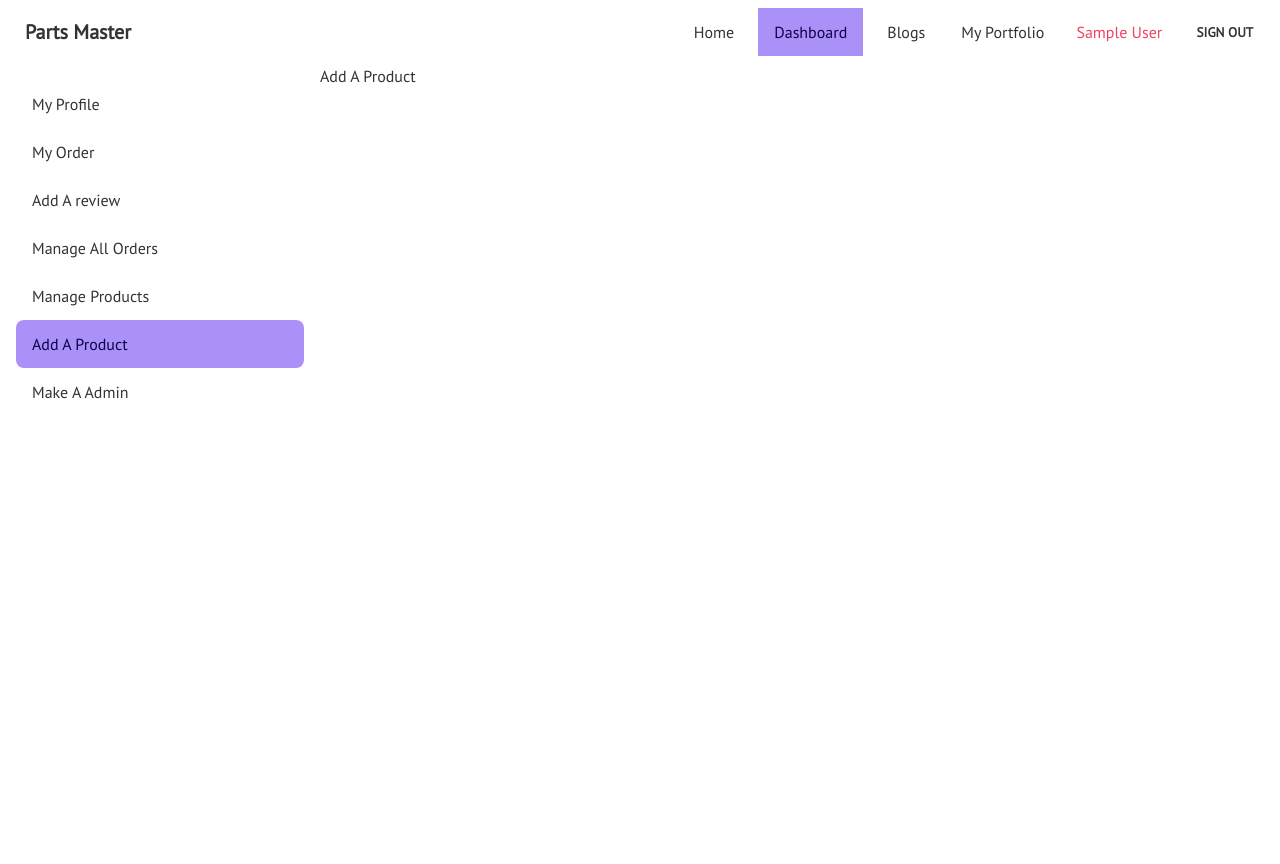
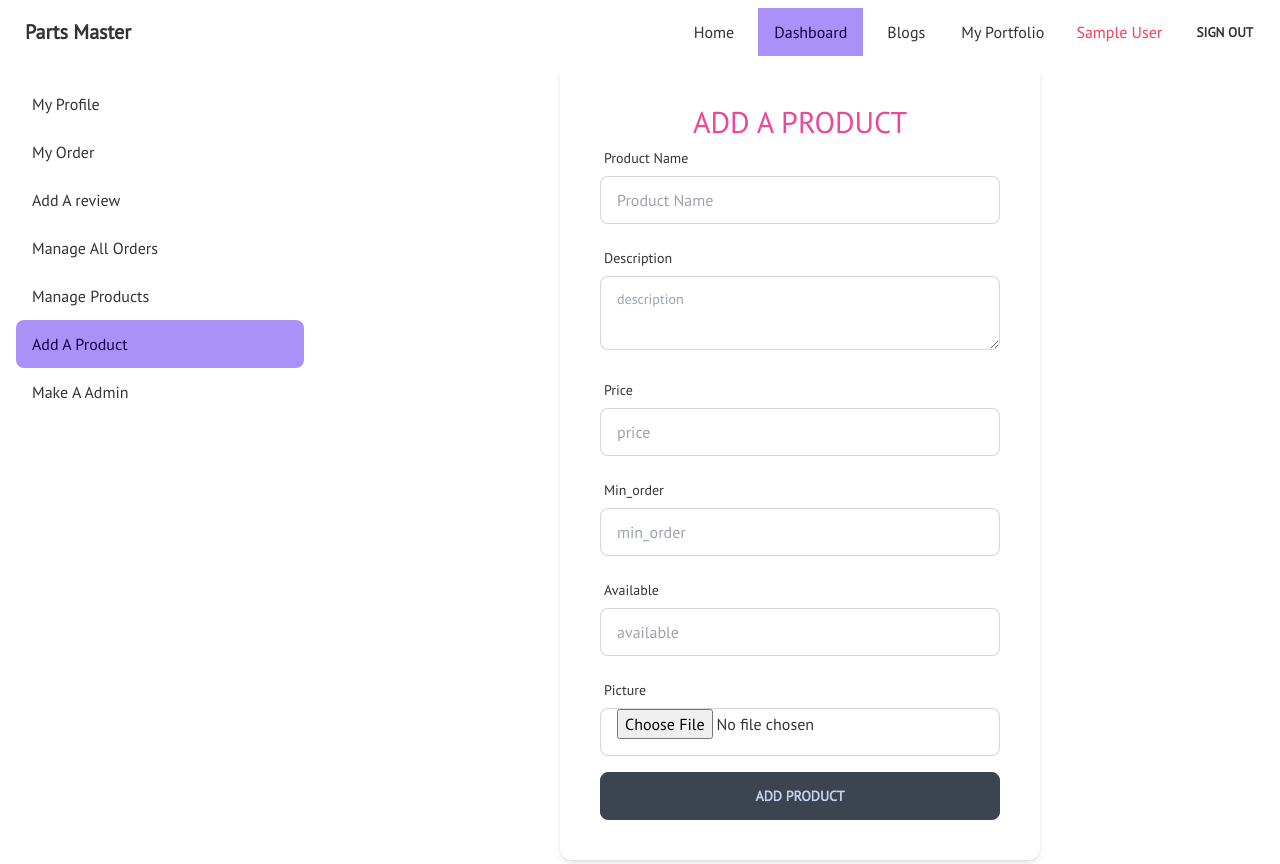
Before and after one commit to omar-faruk11/manufacturer-website, a React (Create React App) app: page /dashboard/addproduct in a window 1280 px wide. Built offline with nearby package versions, Linux system fonts and the light colour scheme; no server answers; sample sign-in values are in the browser's storage.

Commit message:
Use admin added

```diff
--- /dev/null
+++ b/src/Api/axiosPrivate.js
@@ -0,0 +1,39 @@
+import axios from 'axios';
+import { signOut } from 'firebase/auth';
+import auth from '../firebase.config';
+
+
+const axiosPrivate = axios.create({});
+
+axiosPrivate.interceptors.request.use(function (config) {
+    if(!config.headers.authorization){
+      config.headers.authorization = `Bearer ${localStorage.getItem('accessToken')}`
+
+
+    }
+    return config;
+
+  }, function (error) {
+    if(error.response.status === 403){
+
+    }
+    if(error.response.status === 401){
+      signOut(auth)
+
+    }
+    // Do something with request error
+    return Promise.reject(error);
+  });
+
+// Add a response interceptor
+axiosPrivate.interceptors.response.use(function (response) {
+    // Any status code that lie within the range of 2xx cause this function to trigger
+    // Do something with response data
+    return response;
+  }, function (error) {
+    // Any status codes that falls outside the range of 2xx cause this function to trigger
+    // Do something with response error
+    return Promise.reject(error);
+  });
+
+  export default axiosPrivate;
--- a/src/Components/Loading.jsx
+++ b/src/Components/Loading.jsx
@@ -3,7 +3,7 @@ import loading from '../Assets/Images/loading.svg'
 
 const Loading = () => {
     return (
-        <div className=' h-screen w-full flex justify-center items-center'>
+        <div className=' h-screen w-full flex justify-center items-center flxed'>
             <img src={loading} alt="" />
         </div>
     );
--- /dev/null
+++ b/src/Hooks/useAdmin.js
@@ -0,0 +1,19 @@
+import axios from "axios";
+import { useEffect, useState } from "react";
+
+const useAdmin = (user) => {
+    const [admin, setAdmin ] = useState('');
+
+    useEffect(() => {
+        const email = user?.email;
+        (async()=>{
+            const {data} = await axios.get(`http://localhost:5000/admin/${email}`)
+            setAdmin(data);
+        })()
+
+    },[user])
+
+    return [admin];
+};
+
+export default useAdmin;
--- a/src/Hooks/useToken.js
+++ b/src/Hooks/useToken.js
@@ -10,7 +10,7 @@ const useToken = (user) => {
         const name = user?.user?.displayName;
         const currentUser = { email, name };
         (async () => {
-            const { data } = await axios.put(`http://localhost:5000/users/${email}`, (currentUser));
+            const { data } = await axios.put(`http://localhost:5000/users/${email}`,(currentUser));
             if (data) {
                 const accessToken = data.token;
                 localStorage.setItem('accessToken', accessToken);
--- a/src/Pages/Dashboard/AddProduct.jsx
+++ b/src/Pages/Dashboard/AddProduct.jsx
@@ -1,9 +1,149 @@
+import axios from 'axios';
 import React from 'react';
+import { useAuthState } from 'react-firebase-hooks/auth';
+import { useForm } from 'react-hook-form';
+import axiosPrivate from '../../Api/axiosPrivate';
+import auth from '../../firebase.config';
 
 const AddProduct = () => {
+    const { register, handleSubmit, watch, reset, formState: { errors } } = useForm();
+    const [user, loading] = useAuthState(auth);
+    const imgStoageKey = 'ec4d0c0ce230e885ea68445e705213d3';
+
+    const onSubmit = async (productdata) => {
+        const image = productdata.picture[0];
+        const formData = new FormData();
+        formData.append("image", image);
+        const url = `https://api.imgbb.com/1/upload?key=${imgStoageKey}`;
+
+        (async () => {
+            try {
+                const { data } = await axios.post(url, (formData))
+                if (data.success) {
+
+                    const picture = data.data.url;
+                    const product = {
+                        email: productdata.email,
+                        name: productdata.name,
+                        description: productdata.description,
+                        min_order: productdata.min_order,
+                        available: productdata.available,
+                        price : productdata.price,
+                        picture: picture
+                    };
+                    console.log(product);
+                        (async () => {
+                            const { data } = await axiosPrivate.post('http://localhost:5000/parts',(product))
+                            if (data) {
+                                reset()
+                            }
+                        })();
+
+                }
+            }
+            catch (error) {
+                console.log(error);
+            }
+        })();
+    }
     return (
-        <div>
-            Add A Product
+        <div className="w-full flex justify-center items-center ">
+            <div className="w-full md:w-1/2 shadow-md rounded-xl p-10">
+                <h2 className=' text-3xl text-center uppercase text-pink-500'>Add a Product</h2>
+                <form onSubmit={handleSubmit(onSubmit)}>
+                    <div className='hidden'>
+                        <label className="label">
+                            <span className="label-text">Email</span>
+                        </label>
+                        <input type="text" value={user?.email} class="input input-bordered w-full" {...register("email")} />
+                    </div>
+                    <div>
+                        <label className="label">
+                            <span className="label-text">Product Name</span>
+                        </label>
+                        <input type="text" placeholder='Product Name' class="input input-bordered w-full" {...register("name", {
+                            required: {
+                                value: true,
+                                message: "Name is Required"
+                            }
+                        })} />
+                        <label class="label">
+                            {errors.name?.type === 'required' && <span className="label-text-alt text-red-500">{errors.name.message}</span>}
+                        </label>
+                    </div>
+                    <div>
+                        <label className="label">
+                            <span className="label-text">Description</span>
+                        </label>
+                        <textarea type="text" placeholder="description" class="textarea textarea-bordered w-full" {...register("description", {
+                            required: {
+                                value: true,
+                                message: "description is Required"
+                            }
+                        })} />
+                        <label class="label">
+                            {errors.description?.type === 'required' && <span className="label-text-alt text-red-500">{errors.description.message}</span>}
+                        </label>
+                    </div>
+                    <div>
+                        <label className="label">
+                            <span className="label-text">Price</span>
+                        </label>
+                        <input type="number" placeholder="price" class="input input-bordered w-full" {...register("price", {
+                            required: {
+                                value: true,
+                                message: "price is Required"
+                            }
+                        })} />
+                        <label class="label">
+                            {errors.price?.type === 'required' && <span className="label-text-alt text-red-500">{errors.price.message}</span>}
+                        </label>
+                    </div>
+                    <div>
+                        <label className="label">
+                            <span className="label-text">Min_order</span>
+                        </label>
+                        <input type="number" placeholder="min_order" class="input input-bordered w-full" {...register("min_order", {
+                            required: {
+                                value: true,
+                                message: "min_order is Required"
+                            }
+                        })} />
+                        <label class="label">
+                            {errors.min_order?.type === 'required' && <span className="label-text-alt text-red-500">{errors.min_order.message}</span>}
+                        </label>
+                    </div>
+                    <div>
+                        <label className="label">
+                            <span className="label-text">Available</span>
+                        </label>
+                        <input type="number" placeholder="available" class="input input-bordered w-full" {...register("available", {
+                            required: {
+                                value: true,
+                                message: "description is Required"
+                            }
+                        })} />
+                        <label class="label">
+                            {errors.available?.type === 'required' && <span className="label-text-alt text-red-500">{errors.available.message}</span>}
+                        </label>
+                    </div>
+                    <div>
+                        <label className="label">
+                            <span className="label-text">Picture</span>
+                        </label>
+                        <input type="file" class="input input-bordered w-full" {...register("picture", {
+                            required: {
+                                value: true,
+                                message: "Picture is Required"
+                            }
+                        })} />
+                        <label class="label">
+                            {errors.picture?.type === 'required' && <span className="label-text-alt text-red-500">{errors.picture.message}</span>}
+                        </label>
+                    </div>
+                    <input className=' btn w-full' type="submit" value="Add Product" />
+                </form>
+            </div>
         </div>
     );
 };
--- a/src/Pages/Dashboard/AddReview.jsx
+++ b/src/Pages/Dashboard/AddReview.jsx
@@ -1,38 +1,76 @@
+import axios from 'axios';
 import React from 'react';
 import { useAuthState } from 'react-firebase-hooks/auth';
 import { useForm } from 'react-hook-form';
+import axiosPrivate from '../../Api/axiosPrivate';
 import auth from '../../firebase.config';
+import useAdmin from '../../Hooks/useAdmin';
 
 const AddReview = () => {
-    const { register, handleSubmit, watch, formState: { errors } } = useForm();
+    const { register, handleSubmit, watch, reset, formState: { errors } } = useForm();
     const [user, loading] = useAuthState(auth);
-    const onSubmit = async (data) => {
-        console.log(data);
+    const imgStoageKey = 'ec4d0c0ce230e885ea68445e705213d3';
+
+    const onSubmit = async (reviewdata) => {
+        const image = reviewdata.picture[0];
+        const formData = new FormData();
+        formData.append("image", image);
+        const url = `https://api.imgbb.com/1/upload?key=${imgStoageKey}`;
+
+        (async () => {
+            try {
+                const { data } = await axios.post(url, (formData));
+                if (data.success) {
+
+                    const picture = data.data.url;
+                    const review = {
+                        name: reviewdata.name,
+                        email: reviewdata.email,
+                        review: reviewdata.review,
+                        star: reviewdata.star,
+                        picture: picture
+                    };
+                    (async () => {
+                        const { data } = await axiosPrivate.post('http://localhost:5000/reviews',(review))
+                        if (data) {
+                            reset()
+                        }
+                    })();
+
+                };
+            }
+            catch (error) {
+                console.log(error);
+            };
+        })();
+
+
+
 
     };
     return (
-        <div className=" h-screen w-full flex justify-center items-center">
+        <div className=" w-full flex justify-center items-center">
             <div className="w-full md:w-1/2 shadow-md rounded-xl p-10">
                 <h2 className=' text-3xl text-center uppercase text-pink-500'>Add a Review</h2>
-            <form onSubmit={handleSubmit(onSubmit)}>
+                <form onSubmit={handleSubmit(onSubmit)}>
                     <div>
                         <label className="label">
                             <span className="label-text">Name</span>
                         </label>
-                        <input type="text" value={user?.displayName} disabled class="input input-bordered w-full" {...register("name")} />
+                        <input type="text" value={user?.displayName} class="input input-bordered w-full" {...register("name")} />
 
                     </div>
                     <div>
                         <label className="label">
                             <span className="label-text">Email</span>
                         </label>
-                        <input type="text" value={user?.email} disabled  class="input input-bordered w-full" {...register("email")} />
+                        <input type="text" value={user?.email} class="input input-bordered w-full" {...register("email")} />
                     </div>
                     <div>
                         <label className="label">
                             <span className="label-text">Your review</span>
                         </label>
-                        <textarea type="text" placeholder='Enter your review' class="textarea textarea-bordered w-full" {...register("review",{
+                        <textarea type="text" placeholder='Enter your review' class="textarea textarea-bordered w-full" {...register("review", {
                             required: {
                                 value: true,
                                 message: "Review is Required"
@@ -60,7 +98,7 @@ const AddReview = () => {
                         <label className="label">
                             <span className="label-text">Your Picture</span>
                         </label>
-                        <input type="file"  class="input input-bordered w-full" {...register("picture", {
+                        <input type="file" class="input input-bordered w-full" {...register("picture", {
                             required: {
                                 value: true,
                                 message: "Picture is Required"
@@ -70,7 +108,7 @@ const AddReview = () => {
                             {errors.picture?.type === 'required' && <span className="label-text-alt text-red-500">{errors.picture.message}</span>}
                         </label>
                     </div>
-                    <input className=' btn w-full' type="submit" value="Next" />
+                    <input className=' btn w-full' type="submit" value="Submit" />
                 </form>
             </div>
         </div>
--- a/src/Pages/Dashboard/Dashboard.jsx
+++ b/src/Pages/Dashboard/Dashboard.jsx
@@ -4,12 +4,12 @@ import { NavLink, Outlet } from 'react-router-dom';
 const Dashboard = () => {
     return (
         <div>
-            <div class="drawer drawer-mobile">
+            <div class="drawer drawer-mobile ">
                 <input id="dashboard-manu" type="checkbox" class="drawer-toggle" />
                 <div class="drawer-content ">
                     <Outlet/>
                 </div>
-                <div class="drawer-side ">
+                <div class="drawer-side">
                     <label for="dashboard-manu" class="drawer-overlay"></label>
                     <ul class="menu p-4 overflow-y-auto w-80 bg-base-100 text-base-content">
                         <li><NavLink to='myprofile'>My Profile</NavLink></li>
--- a/src/Pages/Dashboard/MakeAdmin.jsx
+++ b/src/Pages/Dashboard/MakeAdmin.jsx
@@ -3,7 +3,7 @@ import React from 'react';
 const MakeAdmin = () => {
     return (
         <div>
-            Make Admin
+            MakeAdmin
         </div>
     );
 };
--- a/src/Pages/Home/Home.jsx
+++ b/src/Pages/Home/Home.jsx
@@ -7,13 +7,13 @@ import Reviews from './Reviews';
 
 const Home = () => {
     return (
-        <div>
+        <>
             <Banner/>
             <Parts/>
             <Reviews/>
             <BusinessSummary/>
             <Footer/>
-        </div>
+        </>
     );
 };
 
--- a/src/Pages/Purchase/Purchase.jsx
+++ b/src/Pages/Purchase/Purchase.jsx
@@ -10,7 +10,6 @@ import Loading from '../../Components/Loading';
 
 const Purchase = () => {
     const { id } = useParams();
-    const queryClient = useQueryClient()
 
     const [user, loading] = useAuthState(auth);
     console.log(id);
```
